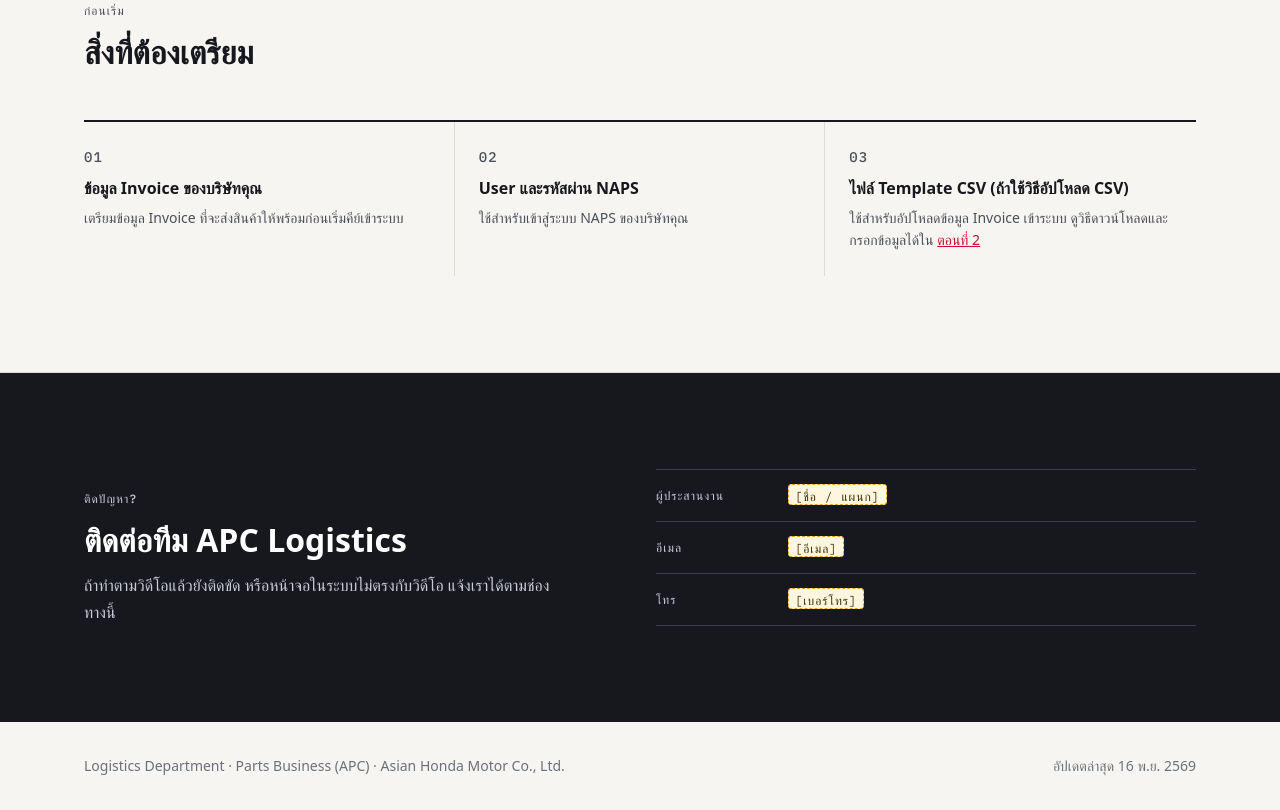
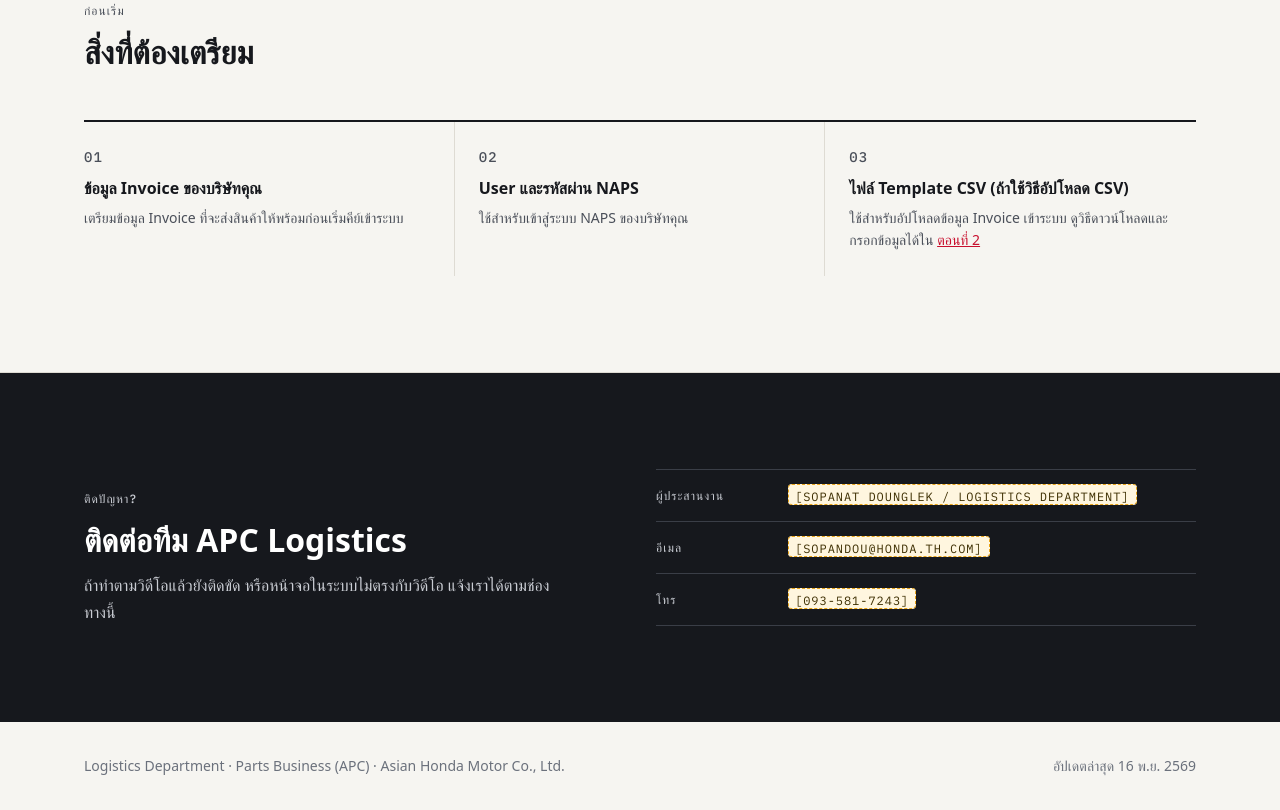
Before and after one commit to noname087/naps-supplier-guide, a plain HTML site: page index.html in a window 1280 px wide. Shown: the part 1812-2622 px from the top of the page. Drawn offline with Linux system fonts and the light colour scheme; a web font is replaced by a local one.

Commit message:
Update index.html
Update contact

```diff
--- a/index.html
+++ b/index.html
@@ -294,9 +294,9 @@ footer .wrap{display:flex;flex-wrap:wrap;justify-content:space-between;gap:var(-
         <p>ถ้าทำตามวิดีโอแล้วยังติดขัด หรือหน้าจอในระบบไม่ตรงกับวิดีโอ แจ้งเราได้ตามช่องทางนี้</p>
       </div>
       <ul class="contact">
-        <li><span>ผู้ประสานงาน</span><div><span class="ph">[ชื่อ / แผนก]</span></div></li>
-        <li><span>อีเมล</span><div><span class="ph">[อีเมล]</span></div></li>
-        <li><span>โทร</span><div><span class="ph">[เบอร์โทร]</span></div></li>
+        <li><span>ผู้ประสานงาน</span><div><span class="ph">[Sopanat Dounglek / Logistics department]</span></div></li>
+        <li><span>อีเมล</span><div><span class="ph">[sopandou@honda.th.com]</span></div></li>
+        <li><span>โทร</span><div><span class="ph">[093-581-7243]</span></div></li>
       </ul>
     </div>
   </section>
```
